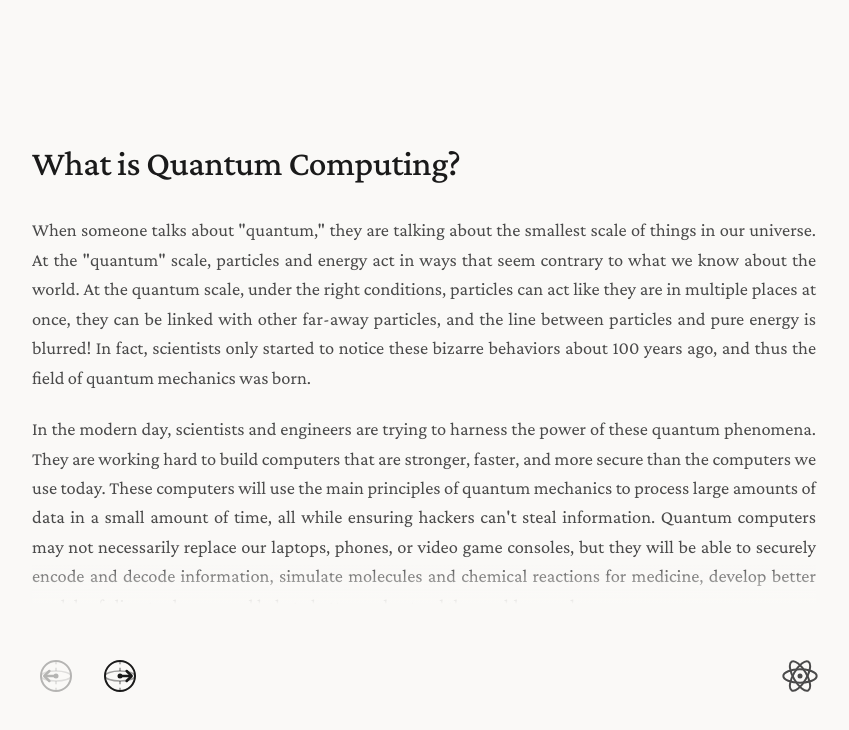
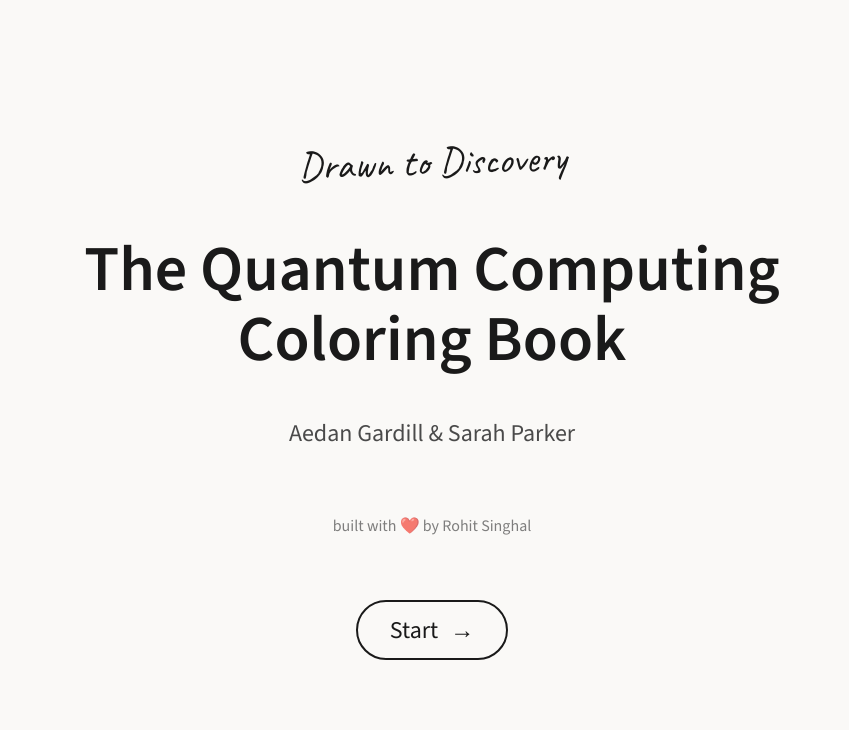
Before and after one commit to rsinghal757/quantum-coloring-book, a React (Vite) app: page / in a window 1280 px wide. Shown: the top 730 px of the page, without its empty margins (208-1057 px from the left). Built offline with nearby package versions, Linux system fonts and the light colour scheme.

Commit message:
added cover and citation page (tbc)

```diff
--- a/index.html
+++ b/index.html
@@ -7,7 +7,7 @@
     <title>Quantum Coloring Book</title>
     <link rel="preconnect" href="https://fonts.googleapis.com">
     <link rel="preconnect" href="https://fonts.gstatic.com" crossorigin>
-    <link href="https://fonts.googleapis.com/css2?family=Crimson+Pro:wght@400;500;600&family=Source+Sans+3:wght@400;500;600&display=swap" rel="stylesheet">
+    <link href="https://fonts.googleapis.com/css2?family=Caveat:wght@400;700&family=Crimson+Pro:wght@400;500;600&family=Source+Sans+3:wght@400;500;600&display=swap" rel="stylesheet">
   </head>
   <body>
     <div id="root"></div>
--- a/src/App.css
+++ b/src/App.css
@@ -172,6 +172,98 @@ body {
   flex-direction: column;
   gap: 32px;
   position: relative; /* For gradient mask positioning */
+}
+
+/* Cover Page Styling */
+.info-panel.cover-layout {
+  align-items: center;
+  justify-content: space-between;
+  text-align: center;
+  height: 600px;
+}
+
+.info-panel.cover-layout .navigation {
+  gap: 32px;
+}
+
+.cover-content {
+  flex: 1;
+  display: flex;
+  flex-direction: column;
+  justify-content: center;
+  align-items: center;
+  gap: 40px;
+  width: 100%;
+}
+
+.cover-extra-content {
+  font-family: 'Source Sans 3', sans-serif;
+  font-size: 1rem;
+  color: var(--text-secondary);
+  opacity: 0.7;
+  margin-top: 20px;
+}
+
+.start-button {
+  font-family: 'Source Sans 3', sans-serif;
+  font-size: 1.5rem;
+  font-weight: 500;
+  color: var(--text-color);
+  background: transparent;
+  border: 2px solid var(--text-color);
+  padding: 12px 32px;
+  border-radius: 50px;
+  cursor: pointer;
+  transition: all 0.2s ease;
+  display: flex;
+  align-items: center;
+  gap: 12px;
+  margin-bottom: 40px;
+}
+
+.start-button:hover {
+  background: var(--text-color);
+  color: var(--bg-color);
+  transform: translateY(-2px);
+  box-shadow: 0 4px 12px rgba(0,0,0,0.1);
+}
+
+.start-button:active {
+  transform: translateY(0);
+}
+
+.start-button .arrow {
+  transition: transform 0.2s ease;
+}
+
+.start-button:hover .arrow {
+  transform: translateX(4px);
+}
+
+.series-title {
+  font-family: 'Caveat', cursive;
+  font-size: 2.5rem;
+  color: var(--text-color);
+  margin: 0;
+  transform: rotate(-2deg);
+}
+
+.book-title {
+  font-family: 'Source Sans 3', sans-serif;
+  font-size: 4rem;
+  font-weight: 700;
+  line-height: 1.1;
+  color: var(--text-color);
+  margin: 0;
+  max-width: 800px;
+}
+
+.authors {
+  font-family: 'Source Sans 3', sans-serif;
+  font-size: 1.5rem;
+  color: var(--text-secondary);
+  margin: 0;
+  font-weight: 400;
 }
 
 /* Title */
@@ -355,6 +447,10 @@ body {
     text-align: center;
   }
 
+  .book-title {
+    font-size: 3rem;
+  }
+
   .content {
     font-size: 1rem;
     text-align: justify;
@@ -384,4 +480,12 @@ body {
   .title {
     font-size: 1.5rem;
   }
+
+  .book-title {
+    font-size: 2.5rem;
+  }
+
+  .series-title {
+    font-size: 2rem;
+  }
 }
--- a/src/App.jsx
+++ b/src/App.jsx
@@ -47,6 +47,9 @@ function App() {
           <InfoPanel
             title={currentPage.title}
             content={currentPage.content}
+            type={currentPage.type}
+            seriesTitle={currentPage.seriesTitle}
+            authors={currentPage.authors}
             onNext={handleNext}
             onPrev={handlePrev}
             hasNext={hasNext}
--- a/src/components/InfoPanel.jsx
+++ b/src/components/InfoPanel.jsx
@@ -35,7 +35,8 @@ const AtomIcon = () => {
   );
 };
 
-function InfoPanel({ title, content, onNext, onPrev, hasNext, hasPrev }) {
+
+function InfoPanel({ title, content, type, seriesTitle, authors, onNext, onPrev, hasNext, hasPrev }) {
   const [atomColor, setAtomColor] = useState('var(--text-secondary)');
 
   const handleAtomHover = () => {
@@ -67,20 +68,7 @@ function InfoPanel({ title, content, onNext, onPrev, hasNext, hasPrev }) {
     });
   };
 
-  return (
-    <div className="info-panel">
-      <h1 className="title">{title}</h1>
-
-      <div className="content-wrapper">
-        <div className="content">
-          {content.map((paragraph, index) => (
-            <p key={index}>
-              {parseContent(paragraph)}
-            </p>
-          ))}
-        </div>
-      </div>
-
+  const renderNavigation = () => (
     <div className="navigation">
       <div className="nav-arrows">
         <button
@@ -111,8 +99,48 @@ function InfoPanel({ title, content, onNext, onPrev, hasNext, hasPrev }) {
         <AtomIcon />
       </div>
     </div>
+  );
+
+  if (type === 'cover') {
+    return (
+      <div className="info-panel cover-layout">
+        <div className="cover-content">
+          <p className="series-title">{seriesTitle}</p>
+          <h1 className="book-title">{title}</h1>
+          <p className="authors">{authors}</p>
+          {content && content.length > 0 && (
+            <div className="cover-extra-content">
+              {content.map((line, index) => (
+                <p key={index}>{parseContent(line)}</p>
+              ))}
+            </div>
+          )}
+        </div>
+        <button className="start-button" onClick={onNext}>
+          Start <span className="arrow">→</span>
+        </button>
       </div>
     );
   }
 
+  return (
+    <div className="info-panel">
+      <h1 className="title">{title}</h1>
+
+      <div className="content-wrapper">
+        <div className="content">
+          {content.map((paragraph, index) => (
+            <p key={index}>
+              {parseContent(paragraph)}
+            </p>
+          ))}
+        </div>
+      </div>
+
+      {renderNavigation()}
+    </div>
+  );
+}
+
+
 export default InfoPanel;
--- a/src/data/bookContent.js
+++ b/src/data/bookContent.js
@@ -1,5 +1,16 @@
 
 export const bookPages = [
+  {
+    id: 'cover',
+    type: 'cover',
+    seriesTitle: 'Drawn to Discovery',
+    title: 'The Quantum Computing Coloring Book',
+    authors: 'Aedan Gardill & Sarah Parker',
+    content: [
+      'built with ❤️ by Rohit Singhal'
+    ],
+    image: ''
+  },
   {
     id: 'what-is-quantum',
     title: 'What is Quantum Computing?',
```
Lines whose indentation alone changed are shown as unchanged.
